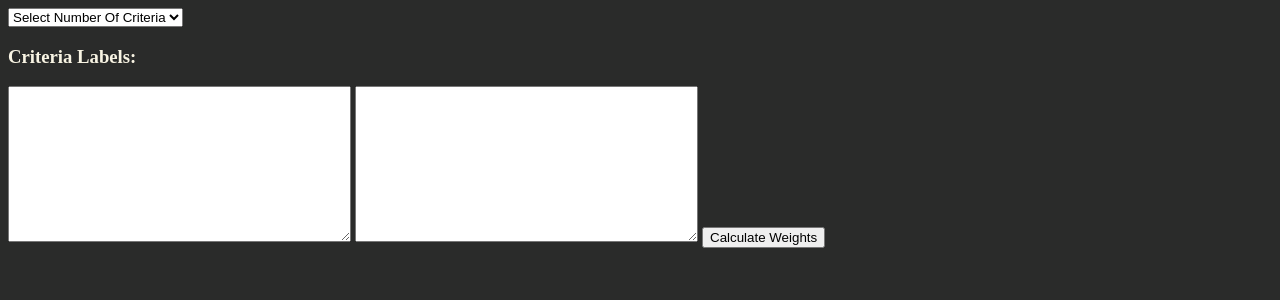
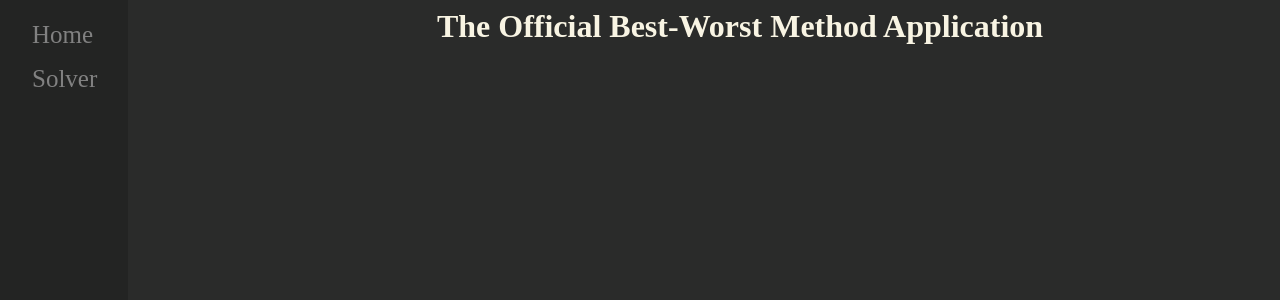
Before and after one commit to Pedramrezaei04/BestWorstMethod, a Django app: page / in a window 1280 px wide. Shown: the top 300 px of the page. Run offline with Django 4.2, Linux system fonts and the light colour scheme.

Commit message:
Add files via upload

```diff
--- a/BWM_solver/forms.py
+++ b/BWM_solver/forms.py
@@ -7,7 +7,8 @@ class BWMForm(forms.Form):
             ("3", "3"), ("4", "4"), ("5", "5"),
             ("6", "6"), ("7", "7"), ("8", "8"),
             ("9", "9")
-        ]
+        ],
+        widget=forms.Select(attrs={'class': 'criteria-dropdown'})  # Here is where you add the class
     )
     criteria_labels = forms.CharField(widget=forms.Textarea(attrs={'rows': '5'}))  # Update widget to display multiple rows
     best_values = forms.CharField(widget=forms.Textarea)
--- /dev/null
+++ b/BWM_solver/static/css/index_style.css
@@ -0,0 +1,35 @@
+body{
+    color: #f8f4e3;
+    background-color: #2a2b2a;
+}
+.main-content {
+    margin-left: 200px; /* Same as the width of the sidenav */
+    padding: 0px 10px;
+    text-align: center;
+  }
+/* The navigation menu links */
+.sidenav {
+    height: 100%;
+    width: 10%;
+    position: fixed;
+    z-index: 1;
+    top: 0;
+    left: 0;
+    background-color: #232423;
+    overflow-x: hidden;
+    padding-top: 1%;
+  }
+
+  .sidenav a {
+    padding: 8px 8px 8px 32px;
+    text-decoration: none;
+    font-size: 25px;
+    color: #818181;
+    display: block;
+    transition: 0.3s;
+  }
+
+  /* When you mouse over the navigation links, change their color */
+  .sidenav a:hover {
+    color: #f1f1f1;
+  }
--- a/BWM_solver/static/css/styles.css
+++ b/BWM_solver/static/css/styles.css
@@ -1,4 +1,151 @@
-body{
-    color: #f8f4e3;
-    background-color: #2a2b2a;
+body {
+  color: #f8f4e3;
+  background-color: #2a2b2a;
 }
+
+.main-content {
+  margin-left: 200px; /* Same as the width of the sidenav */
+  padding: 0px 10px;
+}
+
+/* The navigation menu links */
+.sidenav {
+  height: 100%;
+  width: 10%;
+  position: fixed;
+  z-index: 1;
+  top: 0;
+  left: 0;
+  background-color: #232423;
+  overflow-x: hidden;
+  padding-top: 1%;
+}
+
+.sidenav a {
+  padding: 8px 8px 8px 32px;
+  text-decoration: none;
+  font-size: 25px;
+  color: #818181;
+  display: block;
+  transition: 0.3s;
+}
+
+/* When you mouse over the navigation links, change their color */
+.sidenav a:hover {
+  color: #f1f1f1;
+}
+
+button {
+  --c: #229091; /* the color */
+  color: #f8f4e3;
+  font-size: 1.5em;
+  padding: 5px;
+  border-radius: 10px;
+  box-shadow: 0 0 0 0.1em inset var(--c);
+  --_g: linear-gradient(var(--c) 0 0) no-repeat;
+  background:
+    var(--_g) calc(var(--_p, 0%) - 100%) 0%,
+    var(--_g) calc(200% - var(--_p, 0%)) 0%,
+    var(--_g) calc(var(--_p, 0%) - 100%) 100%,
+    var(--_g) calc(200% - var(--_p, 0%)) 100%;
+  background-size: 50.5% calc(var(--_p, 0%)/2 + 0.5%);
+  outline-offset: 0.1em;
+  transition: background-size 0.4s, background-position 0s 0.4s;
+  margin-top: 10px;
+}
+
+button:hover {
+  --_p: 100%;
+  transition: background-position 0.4s, background-size 0s;
+}
+
+button:active {
+  box-shadow: 0 0 9e9q inset #0009;
+  background-color: var(--c);
+  color: #f8f4e3;
+}
+
+.criteria-dropdown {
+  font-size: 1.5em;
+  text-align: center;
+  padding: 10px;
+  border-radius: 7px;
+  border: 3px solid #229091;
+  width: 50%;
+  display: block;
+  position: fixed;
+  top: 50%;
+  left: 55%;
+  transform: translate(-50%, -50%);
+  animation-duration: 1s;
+  animation-timing-function: ease;
+
+}
+
+.criteria-dropdown.shrink {
+  width: 6%; /* Shrunken width */
+  top: 5%;
+  left: 16.5%;
+  animation-name: move;
+  animation-duration: 1s;
+  animation-timing-function: ease;
+  font-size: 1em;
+  padding: 0;
+}
+
+@keyframes move {
+  0% {
+    top: 50%;
+    left: 50%;
+  }
+  100% {
+    top: 5%;
+    left: 16.5%;
+  }
+}
+
+@keyframes move-back {
+  100% {
+    top: 50%;
+    left: 50%;
+  }
+  0% {
+    top: 5%;
+    left: 15.5%;
+  }
+}
+
+.calculator {
+  animation-name: fade-in;
+  animation-duration: 1s;
+  animation-delay: 3s;
+  animation-fill-mode: forwards;
+  opacity: 0;
+  margin-top: 5%;
+}
+
+@keyframes fade-in {
+  0% {
+    opacity: 0;
+  }
+  100% {
+    opacity: 1;
+  }
+
+}
+#criteria-labels-container{
+  display: flex;
+  flex-direction: row;
+  font-size: 1em;
+}
+
+#criteria-labels-container input {
+  margin-right: 5px;
+  margin-left:5px ;
+  border-radius: 10px;
+  height: 2em;
+  width: 8%;
+  margin-top: 1.25%;
+  text-align: center;
+  border: 3px solid #229091;
+}
--- a/BWM_solver/templates/BWM_solver/index.html
+++ b/BWM_solver/templates/BWM_solver/index.html
@@ -1,103 +1,18 @@
 {% load static %}
 {% load custom_filters %}
+{% include 'navbar.html' %}
+<!DOCTYPE html>
+<html>
 <head>
-    <link rel="stylesheet" type="text/css" href="{% static 'css/styles.css' %}">
+    <link rel="stylesheet" type="text/css" href="{% static 'css/index_style.css' %}">
     <link rel="shortcut icon" href="{% static 'icon.ico' %}" type="image/x-icon">
+
+    <title>BWM Alpha3</title>
 </head>
-
-<form method="post" id="bwm-form">
-  {% csrf_token %}
-  {{ form.num_criteria }}
-
-  <div id="criteria-labels-container">
-    {% if form.num_criteria.value != "Select Number Of Criteria" %}
-      <h3>Criteria Labels:</h3>
-      {% with num_criteria=form.num_criteria.value|add:"0" %}
-        {% for i in num_criteria|custom_range %}
-          <input type="text" name="criteria_{{ i }}" id="criteria_{{ i }}" required>
-          <br>
-        {% endfor %}
-      {% endwith %}
-    {% endif %}
+<body>
+  <div class="main-content">
+    <h1>The Official Best-Worst Method Application</h1>
   </div>
 
-  {{ form.best_values }}
-  {{ form.worst_values }}
-
-  <button type="submit" id="calculate-button">Calculate Weights</button>
-</form>
-
-<div id="results-container" style="display: none;">
-  <h2>Ranking of Weights (High to Low):</h2>
-  <ul id="weights-list"></ul>
-  <p>Consistency Ratio: <span id="consistency-ratio"></span></p>
-</div>
-
-<script>
-  // Handle changing the number of criteria
-  const numCriteriaSelect = document.getElementById('id_num_criteria');
-  const criteriaLabelsContainer = document.getElementById('criteria-labels-container');
-
-  numCriteriaSelect.addEventListener('change', function() {
-    const numCriteria = parseInt(this.value);
-    criteriaLabelsContainer.innerHTML = ''; // Clear existing input boxes
-
-    if (numCriteria > 0) {
-      const labelsHeading = document.createElement('h3');
-      labelsHeading.textContent = 'Criteria Labels:';
-      criteriaLabelsContainer.appendChild(labelsHeading);
-
-      for (let i = 0; i < numCriteria; i++) {
-        const input = document.createElement('input');
-        input.type = 'text';
-        input.name = `criteria_${i}`;
-        input.id = `criteria_${i}`;
-        input.required = true;
-
-        const br = document.createElement('br');
-
-        criteriaLabelsContainer.appendChild(input);
-        criteriaLabelsContainer.appendChild(br);
-      }
-    }
-  });
-</script>
-
-  <script>
-    // Handle form submission using AJAX
-    document.getElementById('bwm-form').addEventListener('submit', function(event) {
-      event.preventDefault(); // Prevent default form submission
-
-      // Retrieve the form data
-      const form = event.target;
-      const formData = new FormData(form);
-
-      // Send the form data to the server
-      fetch("{% url 'calculate' %}", {
-        method: 'POST',
-        body: formData,
-      })
-        .then(response => response.json())
-        .then(data => {
-          // Update the UI with the calculated weights and consistency ratio
-          const weightsList = document.getElementById('weights-list');
-          const consistencyRatio = document.getElementById('consistency-ratio');
-
-          weightsList.innerHTML = ''; // Clear the weights list
-
-          // Populate the weights list
-          for (const [key, value] of Object.entries(data.weights)) {
-            const listItem = document.createElement('li');
-            listItem.textContent = `${key}: ${value}`;
-            weightsList.appendChild(listItem);
-          }
-
-          consistencyRatio.textContent = data.consistency_ratio;
-
-          // Show the results container
-          const resultsContainer = document.getElementById('results-container');
-          resultsContainer.style.display = 'block';
-        })
-        .catch(error => console.error(error));
-    });
-  </script>
+</body>
+</html>
--- /dev/null
+++ b/BWM_solver/templates/navbar.html
@@ -0,0 +1,4 @@
+<div id="mySidenav" class="sidenav">
+    <a href="{% url 'index' %}">Home</a>
+    <a href="{% url 'solver' %}">Solver</a>
+</div>
--- a/BWM_solver/urls.py
+++ b/BWM_solver/urls.py
@@ -6,4 +6,7 @@ urlpatterns = [
     path('admin/', admin.site.urls),
     path('', views.index, name='index'),
     path('calculate/', views.calculate, name='calculate'),
+    path('solver/', views.solver, name='solver'),
+    path('calculate/', views.calculate, name='calculate')
+
 ]
--- a/BWM_solver/views.py
+++ b/BWM_solver/views.py
@@ -6,6 +6,10 @@ from .forms import BWMForm
 def index(request):
     form = BWMForm()
     return render(request, 'BWM_solver/index.html', {'form': form})
+
+def solver(request):
+    form = BWMForm()
+    return render(request, 'BWM_solver/solver.html', {'form': form})
 
 def calculate(request):
     if request.method == 'POST':
--- a/BWM_web/settings.py
+++ b/BWM_web/settings.py
@@ -25,7 +25,7 @@ SECRET_KEY = "django-insecure--hes6om_y%yiuryrkdva=g04^e+ctub*z1vp!)8f=512-!hv-m
 # SECURITY WARNING: don't run with debug turned on in production!
 DEBUG = True
 
-ALLOWED_HOSTS = ['.vercel.app']
+ALLOWED_HOSTS = ['.vercel.app', '127.0.0.1']
 
 
 # Application definition
@@ -55,7 +55,7 @@ ROOT_URLCONF = "BWM_web.urls"
 TEMPLATES = [
     {
         "BACKEND": "django.template.backends.django.DjangoTemplates",
-        "DIRS": [os.path.join(BASE_DIR, 'templates')],
+        "DIRS": [os.path.join(BASE_DIR, 'templates', 'js')],
         "APP_DIRS": True,
         "OPTIONS": {
             "context_processors": [
```
Also changed, not shown: BWM_solver/static/js/criteria.js (added, +66 -0 lines), BWM_solver/static/js/form_submission.js (added, +32 -0 lines), BWM_solver/templates/BWM_solver/solver.html (added, +80 -0 lines), BWM_solver/static/Icon.jpg (added).
